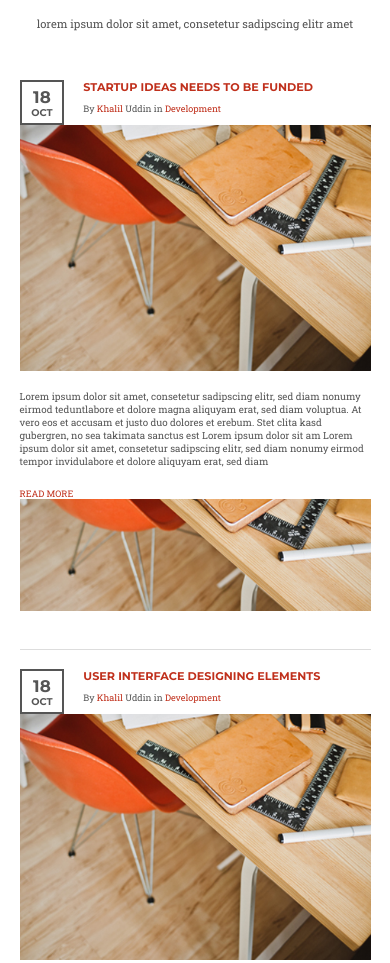
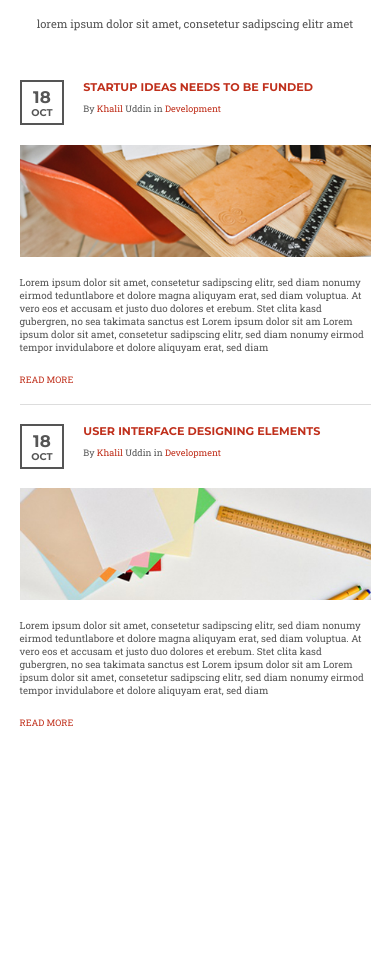
Before and after one commit to Stanislavskiy/startup_landing, a plain HTML site: page index.html in a window 390 px wide. Shown: the part 4180-5143 px from the top of the page. After the commit the page ends 4957 px from the top, so only its background shows below. Drawn offline with Linux system fonts and the light colour scheme.

Commit message:
page_blog

```diff
--- a/components/page-blog/page-blog-responsive.css
+++ b/components/page-blog/page-blog-responsive.css
@@ -3,14 +3,15 @@
     margin-left: 0;
   }
 
+  .page-blog .page-blog__blog-responsive-picture {
+    display: block;
+    height: 10rem !important;
+  }
+
   .page-blog .page-blog__blog-picture {
-    width: 100%;
-    height: 10rem !important;
-    margin-bottom: 1.75rem;
+    display: none;
   }
-  .page-blog .page-blog__blog-image {
-    width: 100%;
-  }
+
 }
 
 @media screen and (max-width: 1024px) {
@@ -18,18 +19,12 @@
     margin-left: 0;
   }
 
-  .page-blog .page-blog__blog-picture {
-    width: 100%;
+  .page-blog .page-blog__blog-responsive-picture {
+    display: block;
     height: 20rem;
-    margin-bottom: 1.75rem;
-    order: 2;
   }
 
-  .page-blog .page-blog__blog-image {
-    width: 100%;
-  }
-
-  .page-blog .page-blog__blog-header {
-    order: 1;
+  .page-blog .page-blog__blog-picture {
+    display: none;
   }
 }
--- a/components/page-blog/page-blog.css
+++ b/components/page-blog/page-blog.css
@@ -68,3 +68,10 @@
 .page-blog__accent {
   color: #c0301c;
 }
+
+.page-blog__blog-responsive-picture {
+  display: none;
+  width: 100%;
+  margin-top: 1.75rem;
+  overflow: hidden;
+}
--- a/index.html
+++ b/index.html
@@ -434,7 +434,7 @@
             </div>
           </div>
           <div class="page-blog__blog-responsive-picture flex flex_align-items_center flex_justify-content_center">
-            <img src="components/page-blog/1.jpg" alt="img" class="page-blog__blog-image">
+            <img src="components/page-blog/2.jpg" alt="img" class="page-blog__blog-image">
           </div>
           <div class="page-blog__description font font_secondary-regular">
             Lorem ipsum dolor sit amet, consetetur sadipscing elitr, sed diam nonumy eirmod teduntlabore et dolore magna aliquyam erat, sed diam voluptua. At vero eos et accusam et justo duo dolores et erebum. Stet clita kasd gubergren, no sea takimata sanctus est Lorem ipsum dolor sit am Lorem ipsum dolor sit amet, consetetur sadipscing elitr, sed diam nonumy eirmod tempor invidulabore et dolore aliquyam erat, sed diam
```
